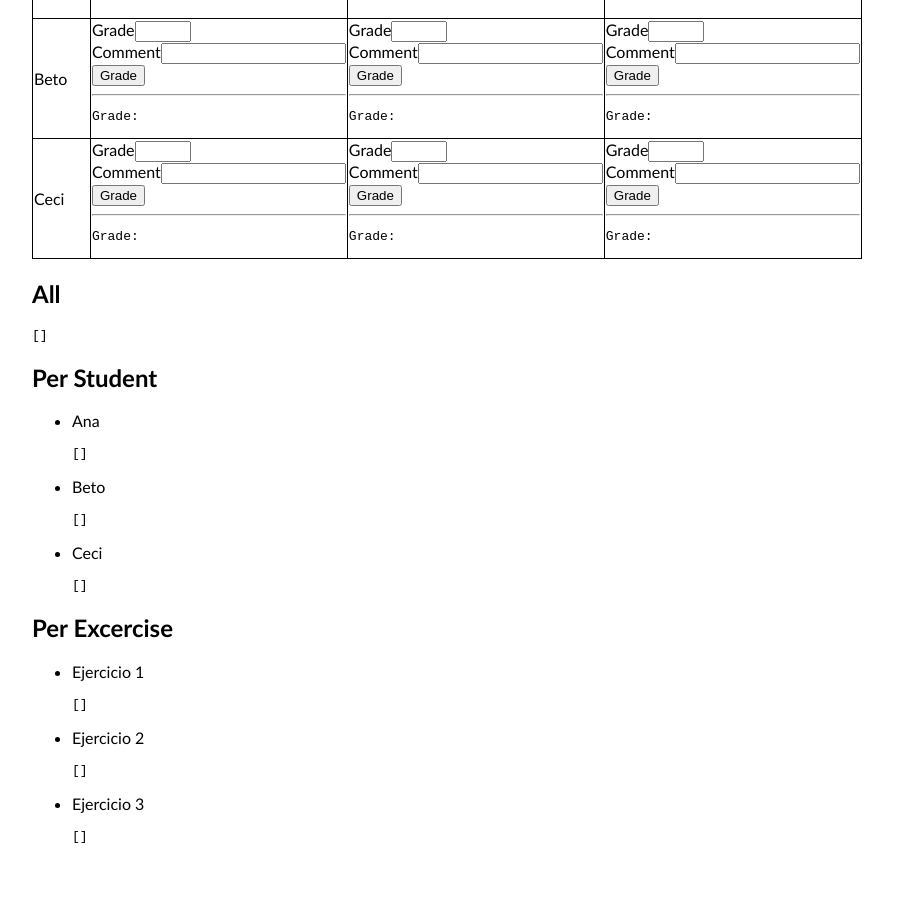
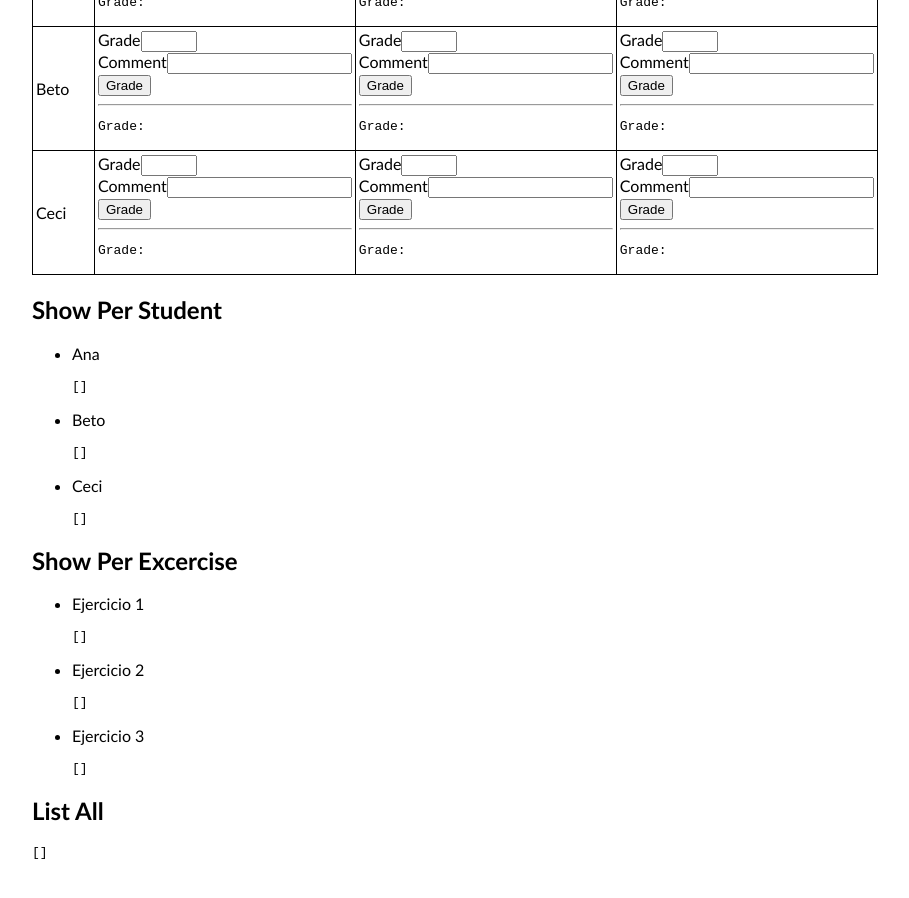
Before and after one commit to tehuel/vue-grade-helper, a Vue app: page /grades in a window 1280 px wide. Shown: the part 320-1218 px from the top of the page, without its empty margins (158-1067 px from the left). Built offline with nearby package versions, Linux system fonts and the light colour scheme.

Commit message:
reorganization

```diff
--- a/src/components/GradesStudentsMatrix.vue
+++ b/src/components/GradesStudentsMatrix.vue
@@ -34,5 +34,6 @@ th,
 td {
   border: 1px solid black;
   border-collapse: collapse;
+  padding: 3px;
 }
 </style>
--- a/src/views/ExcercisesView.vue
+++ b/src/views/ExcercisesView.vue
@@ -5,10 +5,12 @@ import AddExcerciseForm from '../components/AddExcerciseForm.vue'
 
 <template>
   <div>
-    <h1>Add Excercise</h1>
+    <h1>Excercises</h1>
+
+    <h2>Add</h2>
     <add-excercise-form />
 
-    <h2>Excercises</h2>
+    <h2>List All</h2>
     <excercises-list />
   </div>
 </template>
--- a/src/views/GradesView.vue
+++ b/src/views/GradesView.vue
@@ -19,10 +19,7 @@ const { list: excercisesList } = storeToRefs(useExcercisesStore())
     <h2>Matrix</h2>
     <grades-students-matrix />
 
-    <h2>All</h2>
-    <pre>{{ gradesList }}</pre>
-
-    <h2>Per Student</h2>
+    <h2>Show Per Student</h2>
     <ul>
       <li v-for="st in studentsList" :key="st">
         <p>{{ st.firstName }}</p>
@@ -30,12 +27,15 @@ const { list: excercisesList } = storeToRefs(useExcercisesStore())
       </li>
     </ul>
 
-    <h2>Per Excercise</h2>
+    <h2>Show Per Excercise</h2>
     <ul>
       <li v-for="ex in excercisesList" :key="ex">
         <p>{{ ex.title }}</p>
         <pre>{{ getGradesForExcercise(ex.path) }}</pre>
       </li>
     </ul>
+
+    <h2>List All</h2>
+    <pre>{{ gradesList }}</pre>
   </div>
 </template>
--- a/src/views/StudentsView.vue
+++ b/src/views/StudentsView.vue
@@ -5,12 +5,12 @@ import AddStudentForm from '../components/AddStudentForm.vue'
 
 <template>
   <div>
-    <h1>Add Student</h1>
+    <h1>Students</h1>
 
+    <h2>Add</h2>
     <add-student-form />
 
-    <h2>Students</h2>
-
+    <h2>List All</h2>
     <students-list />
   </div>
 </template>
```
